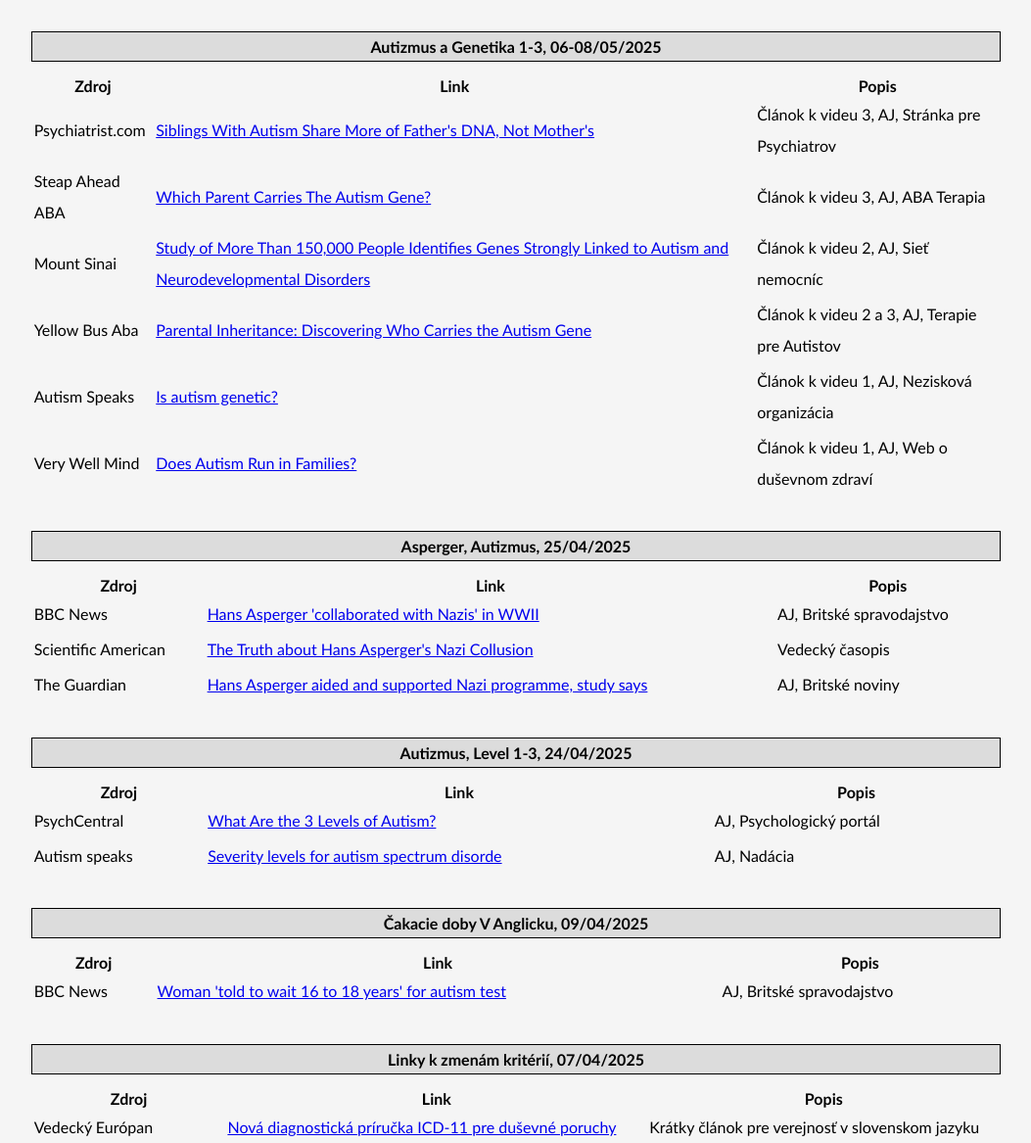
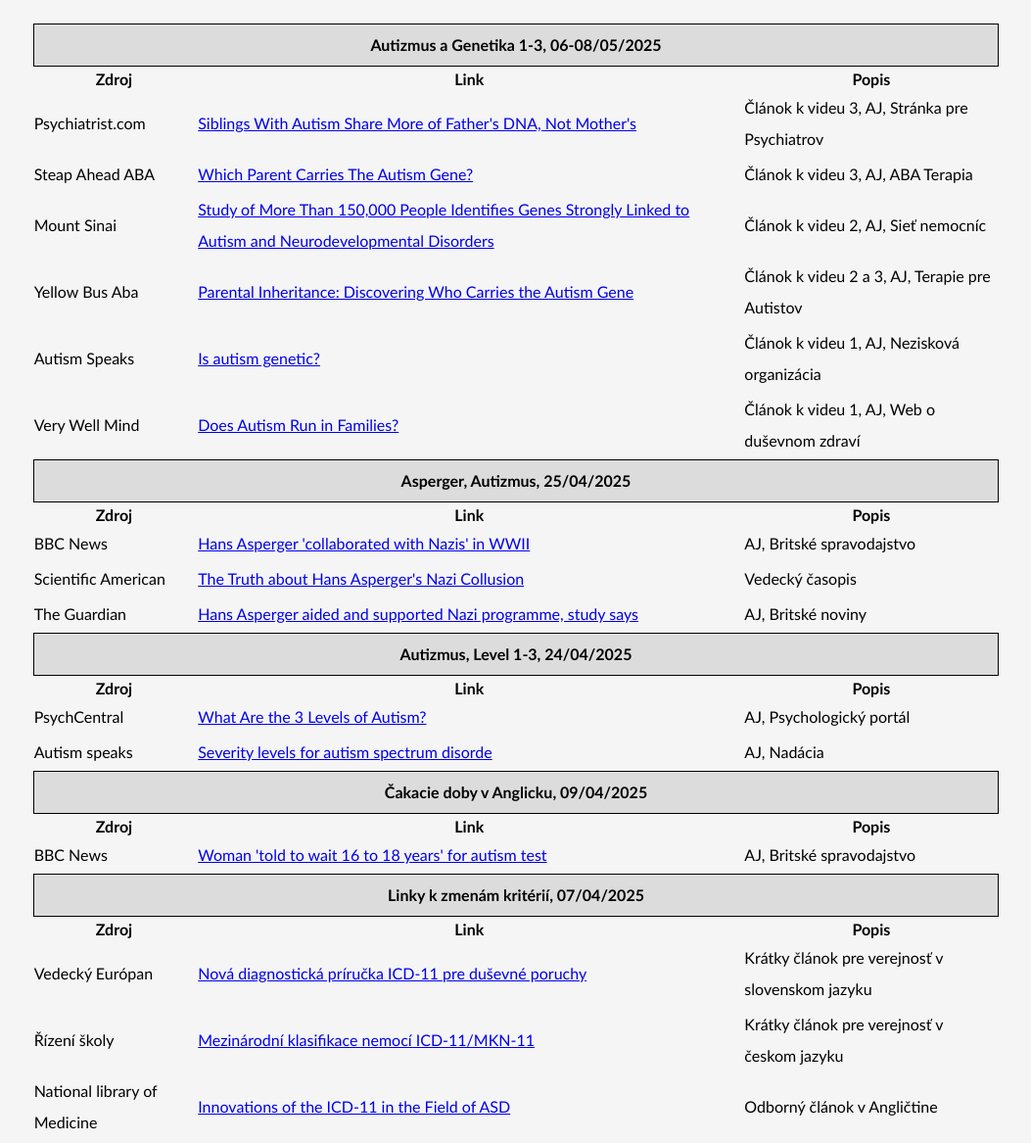
Before and after one commit to Maria-Alta/AuDHD_SK, a plain HTML site: page index.html in a window 1280 px wide. Shown: the part 106-1273 px from the top of the page at 98% size, without its empty margins (113-1166 px from the left). Drawn offline with Linux system fonts and the light colour scheme.

Commit message:
Update index.html
Updated by Bohumil

```diff
--- a/index.html
+++ b/index.html
@@ -15,14 +15,14 @@
         <section>
             <table id="table">
                 <thead>
-                        <tr>
-                            <caption id="video_title">Autizmus a Genetika 1-3, 06-08/05/2025</caption>
+                    <tr><td colspan="3" id="video_title">Autizmus a Genetika 1-3, 06-08/05/2025</td></tr>
+                </thead>
+                <tbody>
+                    <tr class="Zdroj_Link_Popis">
                         <th><span class="column_name">Zdroj</span></th>
                         <th><span class="column_name">Link</span></th>
                         <th><span class="column_name">Popis</span></th>
                     </tr>
-                    </thead>
-                    <tbody>
                     <tr class="row">
                         <td> Psychiatrist.com </td>
                         <td><a href="https://www.psychiatrist.com/news/siblings-with-autism-share-more-of-fathers-dna-not-mothers" target="_blank"> Siblings With Autism Share More of Father's DNA, Not Mother's </a></td>
@@ -52,18 +52,17 @@
                         <td> Very Well Mind </td>
                         <td><a href="https://www.verywellmind.com/does-autism-run-in-families-6665732" target="_blank"> Does Autism Run in Families? </a></td>
                         <td> Článok k videu 1, AJ, Web o duševnom zdraví </td>
-                        </tr></tbody>
-                </table>
-                <table id="table">
+                    </tr>
+                </tbody>
                 <thead>
-                        <tr>
-                            <caption id="video_title">Asperger, Autizmus, 25/04/2025</caption>
+                    <tr><td colspan="3" id="video_title">Asperger, Autizmus, 25/04/2025</td></tr>
+                </thead>
+                <tbody>
+                    <tr class="Zdroj_Link_Popis">
                         <th><span class="column_name">Zdroj</span></th>
                         <th><span class="column_name">Link</span></th>
                         <th><span class="column_name">Popis</span></th>
                     </tr>
-                    </thead>
-                    <tbody>
                     <tr class="row">
                         <td>BBC News </td>
                         <td><a href="https://www.bbc.co.uk/news/world-europe-43820794" target="_blank"> Hans Asperger 'collaborated with Nazis' in WWII </a></td>
@@ -79,18 +78,16 @@
                         <td><a href="https://www.theguardian.com/world/2018/apr/19/hans-asperger-aided-and-supported-nazi-programme-study-says" target="_blank"> Hans Asperger aided and supported Nazi programme, study says </a></td>
                         <td> AJ, Britské noviny </td>
                     </tr>
-
-                </table>
-                <table id="table">
+                </tbody>
                 <thead>
-                        <tr>
-                            <caption id="video_title">Autizmus, Level 1-3, 24/04/2025</caption>
+                    <tr><td colspan="3" id="video_title">Autizmus, Level 1-3, 24/04/2025</td></tr>
+                </thead>
+                <tbody>
+                    <tr class="Zdroj_Link_Popis">
                     <th><span class="column_name">Zdroj</span></th>
                     <th><span class="column_name">Link</span></th>
                     <th><span class="column_name">Popis</span></th>
                 </tr>
-                    </thead>
-                    <tbody>
                     <tr class="row">
                         <td>PsychCentral </td>
                         <td><a href="https://psychcentral.com/autism/levels-of-autism" target="_blank"> What Are the 3 Levels of Autism? </a></td>
@@ -101,53 +98,46 @@
                         <td><a href="https://www.autismspeaks.org/levels-of-autism" target="_blank"> Severity levels for autism spectrum disorde </a></td>
                         <td> AJ, Nadácia</td>
                     </tr>
-
-                </table>
-                <table id="table">
+                </tbody>
                 <thead>
-                        <tr>
-                            <caption id="video_title">Čakacie doby V Anglicku, 09/04/2025</caption>
+                    <tr><td colspan="3" id="video_title">Čakacie doby v Anglicku, 09/04/2025</td></tr>
+                </thead>
+                <tbody>
+                    <tr class="Zdroj_Link_Popis">
                         <th><span class="column_name">Zdroj</span></th>
                         <th><span class="column_name">Link</span></th>
                         <th><span class="column_name">Popis</span></th>
                     </tr>
-                    </thead>
-                    <tbody>
                     <tr class="row">
                         <td>BBC News </td>
                         <td><a href="https://www.bbc.co.uk/news/articles/c743dxk35qvo" target="_blank"> Woman 'told to wait 16 to 18 years' for autism test </a></td>
                         <td> AJ, Britské spravodajstvo </td>
                     </tr>
                 </tbody>
-                </table>
-                <table id="table">
                 <thead>
-                        <tr>
-                            <caption id="video_title">Linky k zmenám kritérií, 07/04/2025</caption>
+                    <tr><td colspan="3" id="video_title">Linky k zmenám kritérií, 07/04/2025</td></tr>
+                </thead>
+                <tbody>
+                    <tr class="Zdroj_Link_Popis">
                         <th><span class="column_name">Zdroj</span></th>
                         <th><span class="column_name">Link</span></th>
                         <th><span class="column_name">Popis</span></th>
                     </tr>
-                    </thead>
-                    <tbody>
                     <tr class="row">
                         <td>Vedecký Európan </td>
                         <td><a href="https://sk.scientificeuropean.co.uk/medicine/a-new-icd-11-diagnostic-manual-for-mental-disorders/" target="_blank"> Nová diagnostická príručka ICD-11 pre duševné poruchy </a></td>
                         <td> Krátky článok pre verejnosť v slovenskom jazyku</td>
                     </tr>
-
                     <tr class="row">
                         <td>Řízení školy </td>
                         <td><a href="https://www.rizeniskoly.cz/casopisy/skolni-poradenstvi-v-praxi/mezinarodni-klasifikace-nemoci-icd-11-mkn-11.m-4845.html" target="_blank"> Mezinárodní klasifikace nemocí ICD-11/MKN-11 </a></td>
                         <td> Krátky článok pre verejnosť v českom jazyku</td>
                     </tr>
-
                     <tr class="row">
                         <td>National library of Medicine </td>
                         <td><a href="https://pmc.ncbi.nlm.nih.gov/articles/PMC9881114/" target="_blank"> Innovations of the ICD-11 in the Field of ASD </a></td>
                         <td> Odborný článok v Angličtine</td>
                     </tr>
-
                     <tr class="row">
                         <td>Science Direct </td>
                         <td><a href="https://www.sciencedirect.com/science/article/pii/S2666379124006876" target="_blank"> Latest clinical frontiers related to autism diagnostic strategies </a></td>
```
Lines whose indentation alone changed are shown as unchanged.
